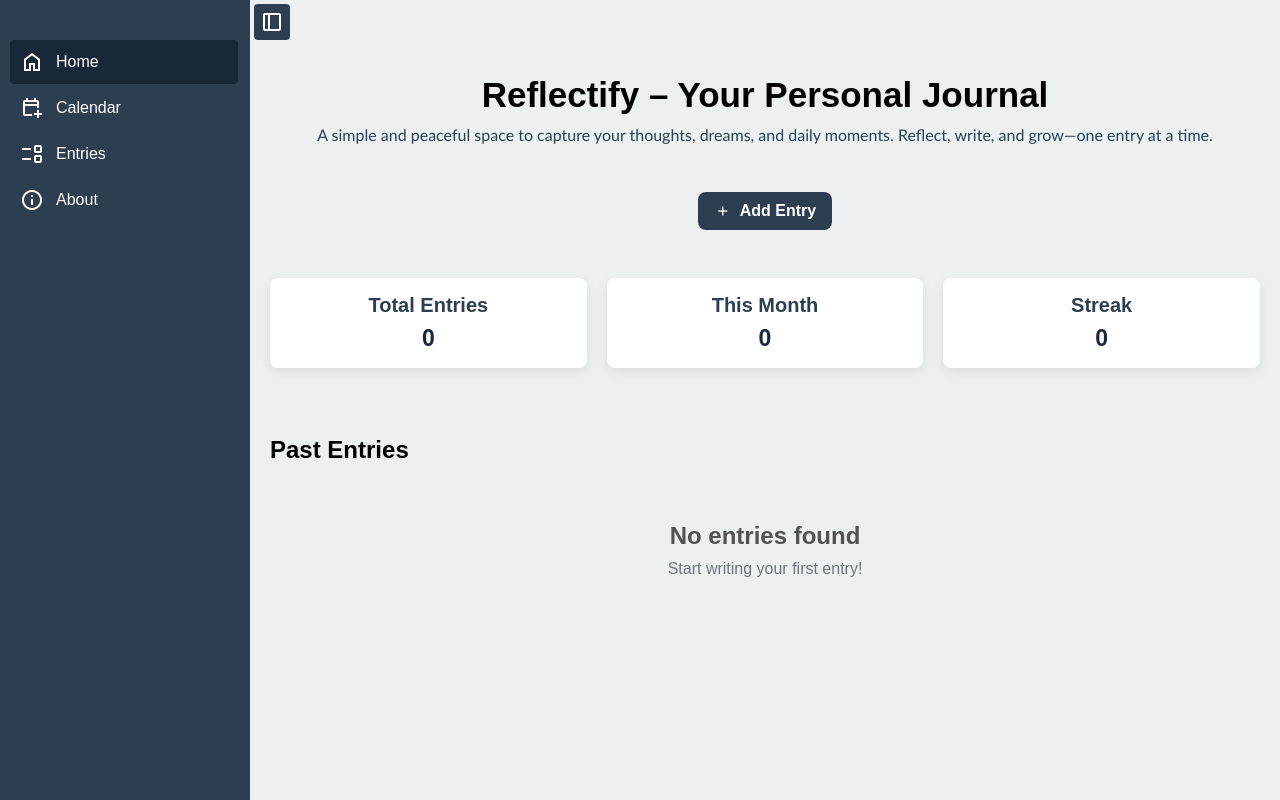
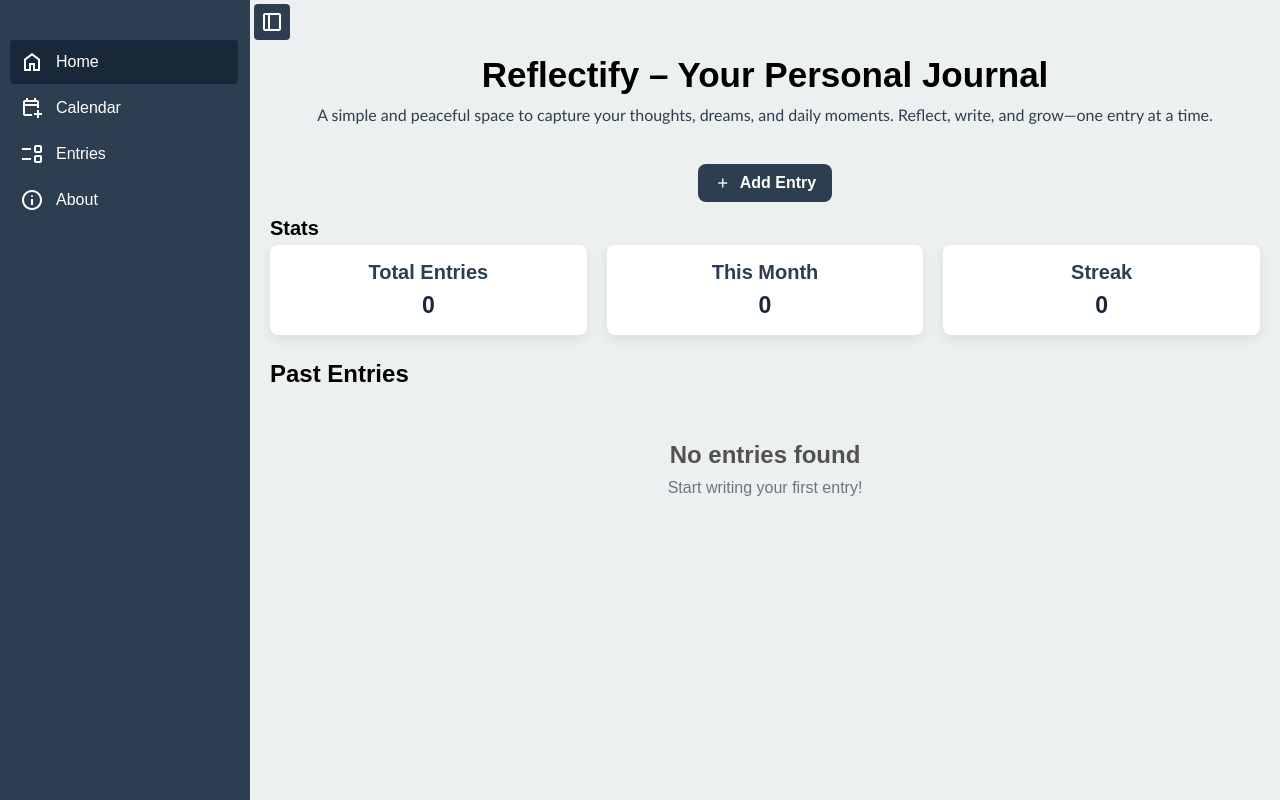
Before and after one commit to sachinbhujel/journal_app, a React (Vite) app: page / in a window 1280 px wide. Built offline with nearby package versions, Linux system fonts and the light colour scheme; a web font is replaced by a local one.

Commit message:
Improve css in entries section

```diff
--- a/src/App.css
+++ b/src/App.css
@@ -89,7 +89,7 @@
 
 .main-div {
     padding: 20px;
-    margin-top: 50px;
+    margin-top: 30px;
 }
 
 .main-div h1 {
@@ -111,7 +111,7 @@
     display: flex;
     align-items: center;
     margin: auto;
-    margin-top: 28px;
+    margin-top: 20px;
     gap: 8px;
     background-color: #2c3e50;
     padding: 10px 16px;
@@ -172,12 +172,20 @@
     cursor: pointer;
 }
 
+.stats-div {
+    margin-top: 5px;
+    padding: 10px 20px;
+}
+
+.stats-div h2 {
+    font-size: 20px;
+}
+
 .entries-detail-div {
+    margin-top: 5px;
     display: grid;
     grid-template-columns: repeat(auto-fit, minmax(150px, 1fr));
     gap: 20px;
-    margin-top: 28px;
-    padding: 20px;
 }
 
 .detail {
@@ -210,18 +218,18 @@
 }
 
 .past-entries {
-    margin-top: 28px;
-    padding: 20px;
+    margin-top: 5px;
+    padding: 10px 20px;
 }
 
 .entries {
-    margin-top: 10px;
+    margin-top: 5px;
     display: flex;
     justify-content: center;
     align-items: center;
     text-align: center;
     flex-direction: column;
-    gap: 20px;
+    gap: 10px;
 }
 
 .entry-not-found {
@@ -240,16 +248,25 @@
     color: #6c757d;
 }
 
-.entry-found {
+.entries-container {
     cursor: pointer;
     width: 100%;
+    display: flex;
+    flex-direction: column;
     background-color: #2c3e50;
-    padding: 20px;
+    padding: 10px;
     border-radius: 8px;
     box-shadow: 0 0 10px rgba(40, 167, 69, 0.2);
 }
 
-.entry-found:hover {
+.entry-found {
+    padding: 10px;
+    display: flex;
+    gap: 10px;
+    flex-direction: column;
+}
+
+.entries-container:hover {
     background-color: #34495e;
     transform: scale(1.003);
     box-shadow: rgba(0, 0, 0, 0.35) 0px 5px 15px;
@@ -258,8 +275,8 @@
 .entry-found-top {
     display: flex;
     justify-content: space-between;
-    gap: 20px;
-    align-items: center;
+    align-items: start;
+    gap: 10px;
 }
 
 .entry-found-top h2 {
@@ -273,13 +290,24 @@
 
 .entry-found-content {
     overflow-x: scroll;
-    margin-top: 30px;
     text-align: left;
     color: #ffffffd4;
 }
 
+.date-time-div {
+    display: flex;
+    gap: 6px;
+    align-items: center;
+}
+
+.date-time-div p {
+    color: #d5def1;
+    font-size: 12px;
+}
+
 .date-time-div .time {
-    color: #a6b3be;
+    color: #a9b7c5;
+    margin-top: 0px !important;
 }
 
 .entry-found-content::-webkit-scrollbar {
@@ -290,7 +318,6 @@
     display: flex;
     align-items: center;
     justify-content: space-between;
-    margin-top: 20px;
 }
 
 .entry-found-select {
@@ -300,8 +327,8 @@
 }
 
 .entry-found-select p {
-    font-size: 14px;
-    padding: 6px 10px;
+    font-size: 12px;
+    padding: 4px 8px;
     border-radius: 30px;
     color: black;
     cursor: pointer;
@@ -327,7 +354,7 @@
 
 .edit-delete-div span {
     padding: 6px;
-    font-size: 18px;
+    font-size: 16px;
     cursor: pointer;
     border-radius: 8px;
 }
@@ -934,12 +961,6 @@
         align-items: flex-start;
     }
 
-    .date-time-div {
-        display: flex;
-        align-items: center;
-        gap: 13px;
-    }
-
     .date-time-div .time {
         font-size: 13px !important;
         margin-top: 0px !important;
--- a/src/components/Home.jsx
+++ b/src/components/Home.jsx
@@ -141,13 +141,19 @@ export default function Home() {
                         <span className="material-symbols-outlined">add</span>
                         <button>Add Entry</button>
                     </div>
+                    <div className="stats-div">
+                        <h2>Stats</h2>
                         <div className="entries-detail-div">
                             <Feature
                                 title="Total Entries"
                                 number={entries.length}
                             />
-                        <Feature title="This Month" number={entriesThisMonth} />
+                            <Feature
+                                title="This Month"
+                                number={entriesThisMonth}
+                            />
                             <Feature title="Streak" number={streak} />
+                        </div>
                     </div>
                     <div className="past-entries">
                         <h2>Past Entries</h2>
--- a/src/components/PastEntries.jsx
+++ b/src/components/PastEntries.jsx
@@ -35,7 +35,8 @@ function PastEntries({
                 </div>
             ) : (
                 entries.map((entry, index) => (
-                    <div className="entry-found" key={index}>
+                    <div key={index} className="entries-container">
+                        <div className="entry-found">
                             <div className="entry-found-top">
                                 <h2>
                                     {entry.title.length > 10
@@ -43,21 +44,13 @@ function PastEntries({
                                         : entry.title}
                                 </h2>
                                 <div className="date-time-div">
+                                    <p className="time">{entry.time.split(":").slice(0, 2).join(":") + " " + entry.time.split(":")[2].split(" ")[1]}</p>
                                     <p>{entry.date}</p>
-                                <p
-                                    className="time"
-                                    style={{
-                                        fontSize: "14px",
-                                        marginTop: "6px",
-                                    }}
-                                >
-                                    {entry.time}
-                                </p>
                                 </div>
                             </div>
                             <div className="entry-found-content">
                                 {entry.content.length > 70
-                                ? entry.content.slice(0, 140) + "..."
+                                    ? entry.content.slice(0, 150) + "..."
                                     : entry.content}
                             </div>
 
@@ -79,7 +72,8 @@ function PastEntries({
                                         style={{
                                             backgroundColor:
                                                 categoryColors[
-                                                index % categoryColors.length
+                                                    index %
+                                                        categoryColors.length
                                                 ],
                                         }}
                                     >
@@ -98,12 +92,15 @@ function PastEntries({
                                         </span>
                                         <span
                                             className="material-symbols-outlined entry-delete"
-                                        onClick={() => handleEntryDelete(index)}
+                                            onClick={() =>
+                                                handleEntryDelete(index)
+                                            }
                                         >
                                             delete
                                         </span>
                                     </div>
                                 )}
+                            </div>
                         </div>
                     </div>
                 ))
--- a/src/components/Sidebar.jsx
+++ b/src/components/Sidebar.jsx
@@ -6,13 +6,13 @@ function Sidebar() {
             <ul>
                 <NavLink to="/">
                     <div className="sidebar-icons-div">
-                        <span class="material-symbols-outlined">home</span>
+                        <span className="material-symbols-outlined">home</span>
                         <li>Home</li>
                     </div>
                 </NavLink>
                 <NavLink to="/calendar">
                     <div className="sidebar-icons-div">
-                        <span class="material-symbols-outlined">
+                        <span className="material-symbols-outlined">
                             calendar_add_on
                         </span>
                         <li>Calendar</li>
@@ -21,7 +21,7 @@ function Sidebar() {
 
                 <NavLink to="/Entries">
                     <div className="sidebar-icons-div">
-                        <span class="material-symbols-outlined">
+                        <span className="material-symbols-outlined">
                             event_list
                         </span>
                         <li>Entries</li>
@@ -29,7 +29,7 @@ function Sidebar() {
                 </NavLink>
                 <NavLink to="/about">
                     <div className="sidebar-icons-div">
-                        <span class="material-symbols-outlined">info</span>
+                        <span className="material-symbols-outlined">info</span>
                         <li>About</li>
                     </div>
                 </NavLink>
```
Lines whose indentation alone changed are shown as unchanged.
